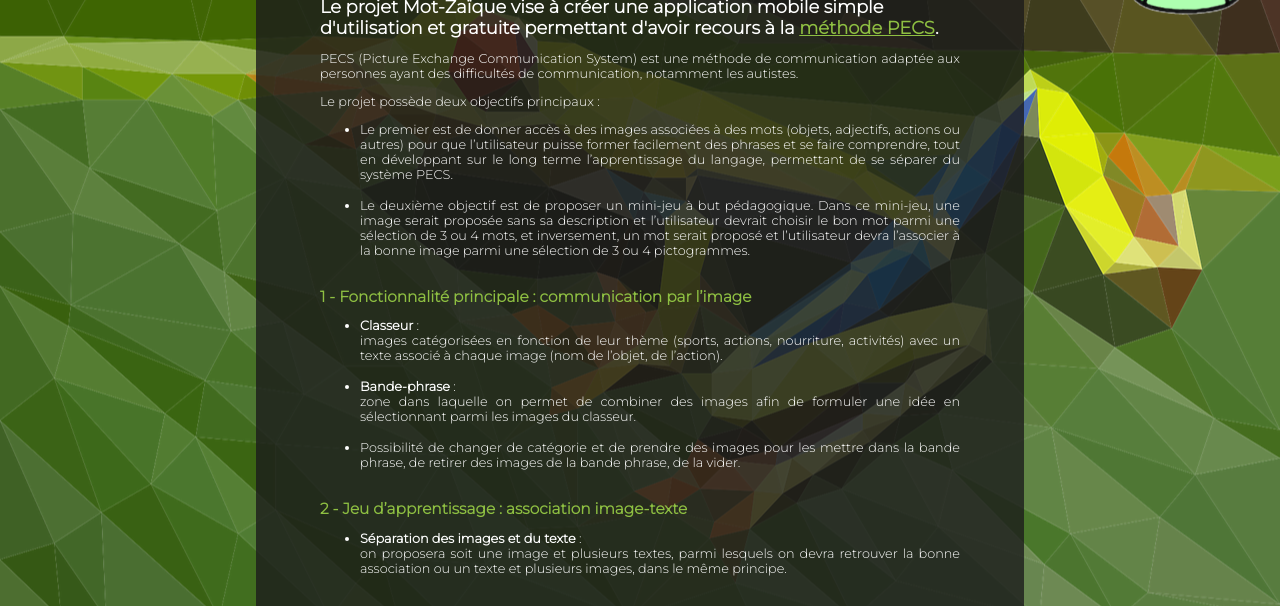
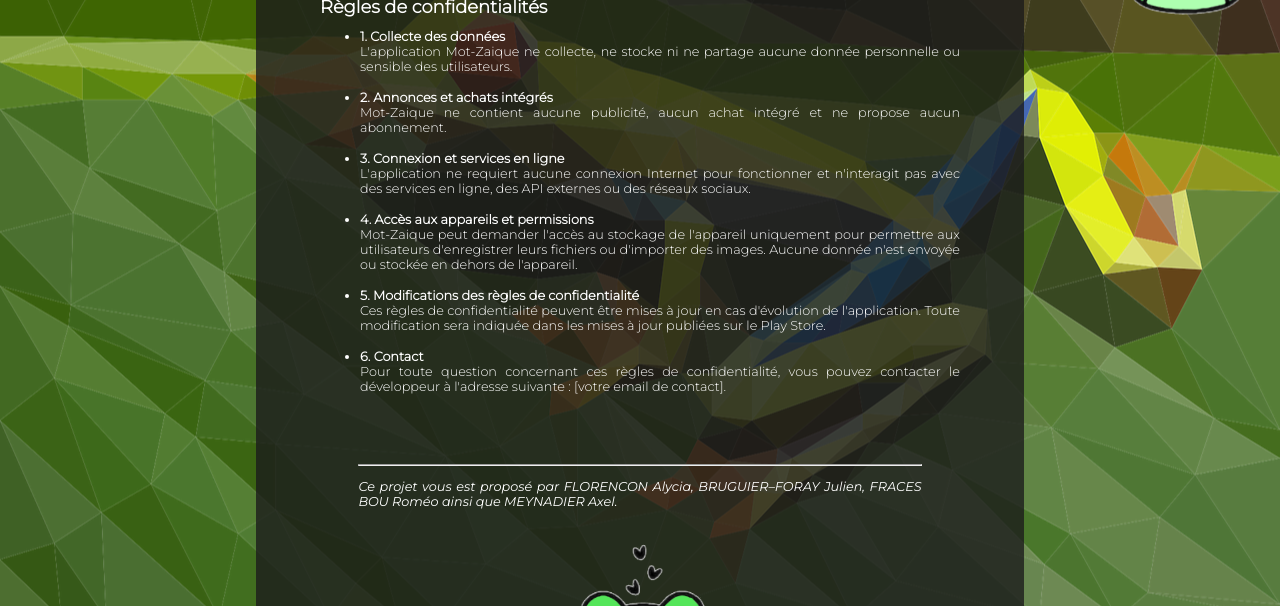
Before and after one commit to DrThunderStorm/motzaique, a plain HTML site: page privacy.html in a window 1280 px wide. Shown: the part 194-800 px from the top of the page. Drawn offline with Linux system fonts and the light colour scheme.

Commit message:
Update privacy.html

```diff
--- a/privacy.html
+++ b/privacy.html
@@ -20,6 +20,7 @@
 				<a href="./index.html">Accueil</a>
 				<a href="./pecs.html">Méthode PECS</a>
 				<a href="./downloads.html">Téléchargements</a>
+				<a href="./p^rivacy.html">Règles de confidentialité</a>
 			</div>
 		</div>
 
@@ -29,32 +30,34 @@
 			<div id="frame">
 				<h1 id="title1"> <img src="./logo.png" width="100%" height="100%"> </h1>
 				<h1 id="maintitle">
-					Le projet <strong>Mot-Zaïque</strong> vise à créer une application mobile simple d'utilisation et gratuite permettant d'avoir recours à la
-					<a href="https://pecs-france.fr/picture-exchange-communication-system-pecs/" target="_blank" style="color: #8ebf42">méthode PECS</a>.
+					Règles de confidentialités
 				</h1>
-				<p>
-					PECS (Picture Exchange Communication System) est une méthode de communication adaptée aux personnes ayant des difficultés de communication, notamment les autistes.
-				</p>
-				<p>
-					Le projet possède deux objectifs principaux :
-				</p>
+
 				<ul id="objectives">
-					<li> Le premier est de donner accès à des images associées à des mots (objets, adjectifs, actions ou autres) pour que l’utilisateur puisse former facilement des phrases et se faire comprendre, tout en développant sur le long terme l’apprentissage du langage, permettant de se séparer du système PECS.</li>
-					<li> Le deuxième objectif est de proposer un mini-jeu à but pédagogique. Dans ce mini-jeu, une image serait proposée sans sa description et l’utilisateur devrait choisir le bon mot parmi une sélection de 3 ou 4 mots, et inversement, un mot serait proposé et l’utilisateur devra l’associer à la bonne image parmi une sélection de 3 ou 4 pictogrammes. </li>
+					<li><b>1. Collecte des données</b><br>
+					L'application Mot-Zaique ne collecte, ne stocke ni ne partage aucune donnée personnelle ou sensible des utilisateurs.
+					</li>
+					<li>
+					<b>2. Annonces et achats intégrés</b><br>
+					Mot-Zaique ne contient aucune publicité, aucun achat intégré et ne propose aucun abonnement.
+					</li>
+					<li>
+					<b>3. Connexion et services en ligne</b><br>
+					L'application ne requiert aucune connexion Internet pour fonctionner et n'interagit pas avec des services en ligne, des API externes ou des réseaux sociaux.
+					</li>
+					<li>
+					<b>4. Accès aux appareils et permissions</b><br>
+					Mot-Zaique peut demander l'accès au stockage de l'appareil uniquement pour permettre aux utilisateurs d'enregistrer leurs fichiers ou d'importer des images. Aucune donnée n'est envoyée ou stockée en dehors de l'appareil.
+					</li>
+					<li>
+					<b>5. Modifications des règles de confidentialité</b><br>
+					Ces règles de confidentialité peuvent être mises à jour en cas d'évolution de l'application. Toute modification sera indiquée dans les mises à jour publiées sur le Play Store.
+					</li>
+					<li>
+					<b>6. Contact</b><br>
+					Pour toute question concernant ces règles de confidentialité, vous pouvez contacter le développeur à l'adresse suivante : [votre email de contact].
+					</li>
 				</ul>
-
-				<h2 id="title2" style="color: #8ebf42"> 1 - Fonctionnalité principale : communication par l’image </h2>
-				<ul >
-					<li> <b>Classeur</b> :<br> images catégorisées en fonction de leur thème (sports, actions, nourriture, activités) avec un texte associé  à chaque image (nom de l’objet, de l’action).</li>
-					<li> <b>Bande-phrase</b> :<br> zone dans laquelle on permet de combiner des images afin de formuler une idée en sélectionnant parmi les images du classeur. </li>
-					<li> Possibilité de changer de catégorie et de prendre des images pour les mettre dans la bande phrase, de retirer des images de la bande phrase, de la vider. </li>
-				</ul>
-				<h2 id="title2" style="color: #8ebf42"> 2 - Jeu d’apprentissage : association image-texte </h2>
-				<ul >
-					<li><b>Séparation des images et du texte</b> :<br>
-					on proposera soit une image et plusieurs textes, parmi lesquels on devra retrouver la bonne association ou un texte et plusieurs images, dans le même principe.</li>
-				</ul>
-
 				<div id='footpage'>
 					<hr>
 					<p><i>Ce projet vous est proposé par FLORENCON Alycia, BRUGUIER–FORAY Julien, FRACES BOU Roméo ainsi que MEYNADIER Axel.</i></p>
```
